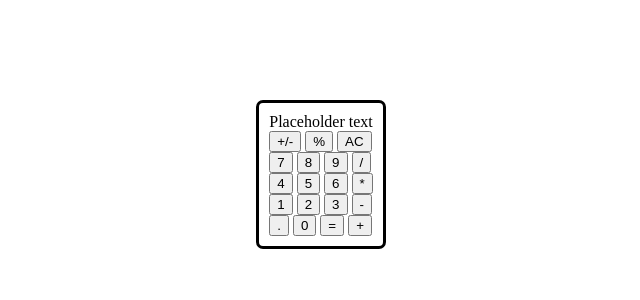
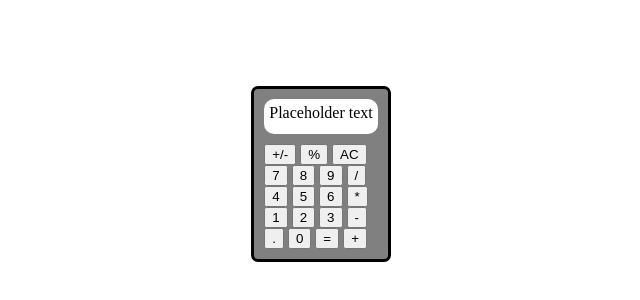
Before and after one commit to ssimkani/javascript-calculator, a plain HTML site: page index.html in a window 1280 px wide. Shown: the part 234-534 px from the top of the page, without its empty margins (319-959 px from the left). Drawn offline with Linux system fonts and the light colour scheme.

Commit message:
add gap between screen and buttons, grey background

```diff
--- a/style.css
+++ b/style.css
@@ -6,7 +6,18 @@ body {
 }
 
 .calculator {
-    border-style: solid;
-    border-radius: 7px;
-    padding: 10px;
+  display: flex;
+  flex-direction: column;
+  gap: 10px;
+  border-style: solid;
+  border-radius: 7px;
+  padding: 10px;
+  background-color: grey;
 }
+
+#screen {
+  height: 25px;
+  padding: 5px;
+  background-color: white;
+  border-radius: 10px;
+}
```
